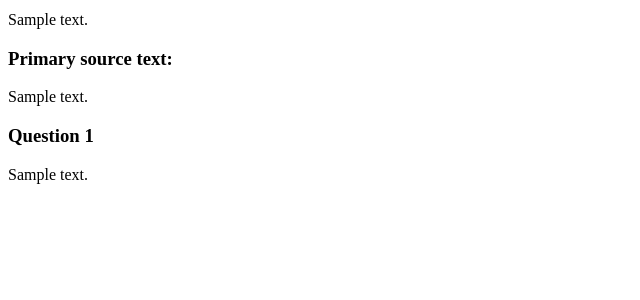
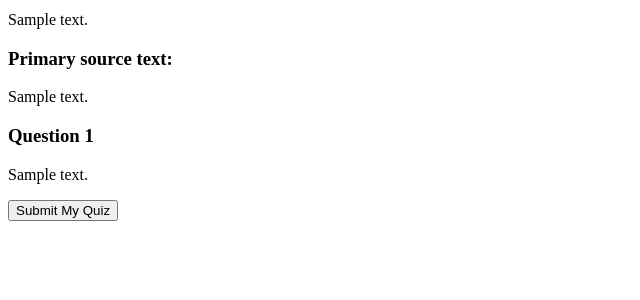
Before and after one commit to ClioGMU/quiz, a Django app: template templates/takequiz.html in a window 1280 px wide. Shown: the part 194-494 px from the top of the page, without its empty margins (0-640 px from the left). Run offline with Django 3.2, Linux system fonts and the light colour scheme; the template is opened without the code that fills it: most values are stand-ins (such as "Sample title", 1, 10 or a date in 2020).

Commit message:
created quiz submission button

```diff
--- a/templates/takequiz.html
+++ b/templates/takequiz.html
@@ -15,5 +15,6 @@
     <h3>Question {{ forloop.counter }}</h3>
     <p>{{ question.question_text }}</p>
 {% endfor %}
+<input type="submit" value="Submit My Quiz" />
 
 {% endblock content %}
```
